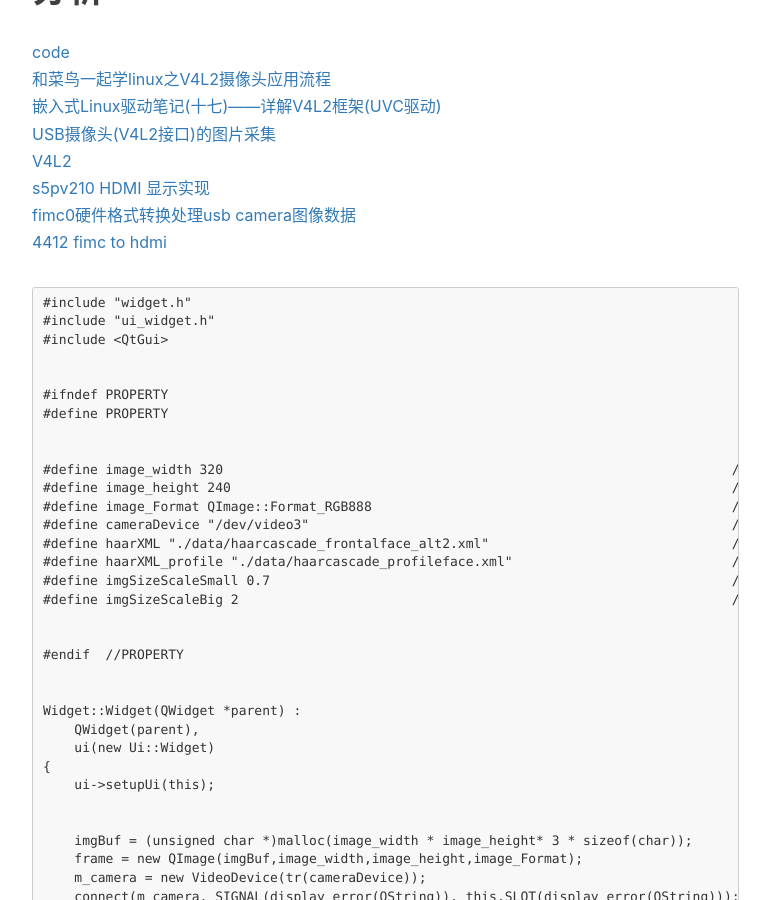
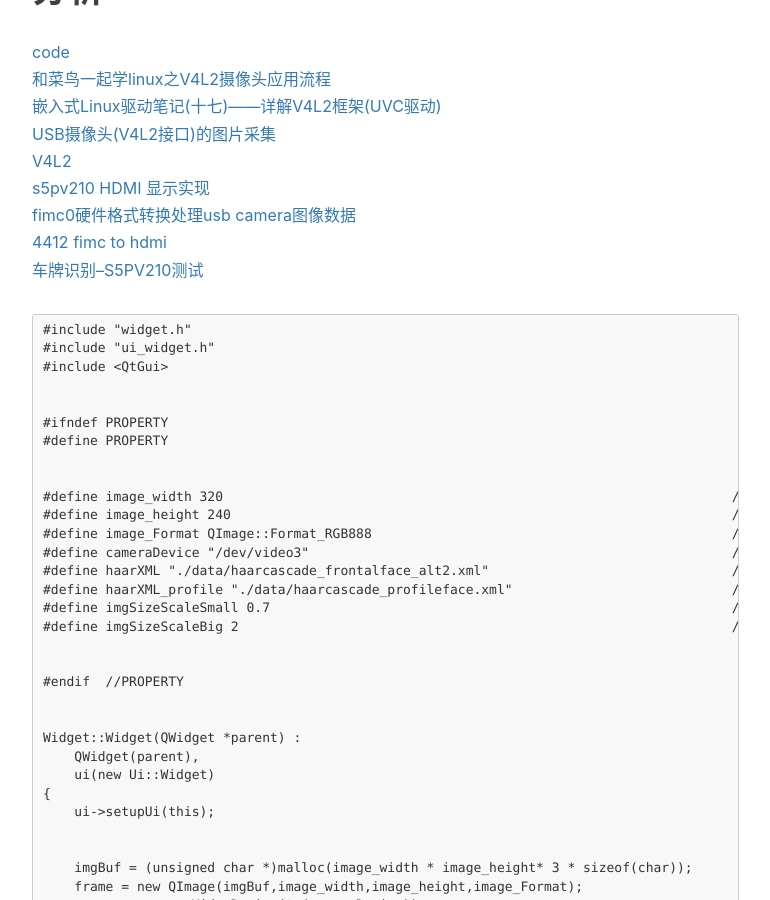
Before and after one commit to gary-robotics/dlward, a Jekyll site: the page built from _posts/2018-08-31-人脸检测代码详细解析-2018.markdown, in a window 1280 px wide and 900 px high, scrolled down 603 px. Shown: the whole window, without its empty margins (233-1003 px from the left). Built offline with Jekyll 4.4.1, drawn with Linux system fonts in a browser that asks for light colours; nearby versions of some CDN libraries; comment, search, counter and statistics services are not loaded.

Commit message:
Update 2018-08-31-人脸检测代码详细解析-2018.markdown

````diff
--- a/_posts/2018-08-31-人脸检测代码详细解析-2018.markdown
+++ b/_posts/2018-08-31-人脸检测代码详细解析-2018.markdown
@@ -19,7 +19,7 @@ tags:
 [s5pv210 HDMI 显示实现](https://blog.csdn.net/liujia2100/article/details/21788667)
 [fimc0硬件格式转换处理usb camera图像数据](https://blog.csdn.net/liujia2100/article/details/21260783)
 [4412 fimc to hdmi](https://blog.csdn.net/liujia2100/article/details/44207661)
-
+[车牌识别--S5PV210测试](https://blog.csdn.net/liujia2100/article/details/27587819)
 
 ```
 #include "widget.h"
````
